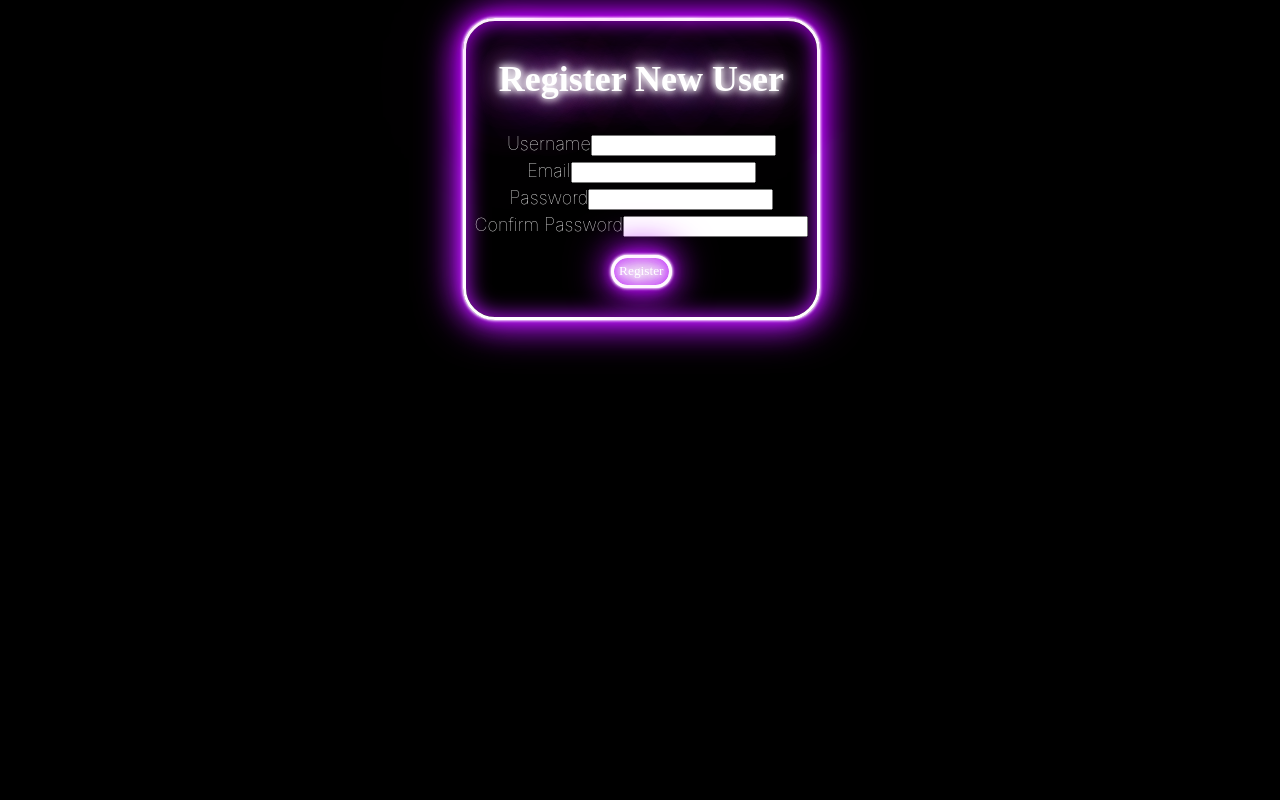
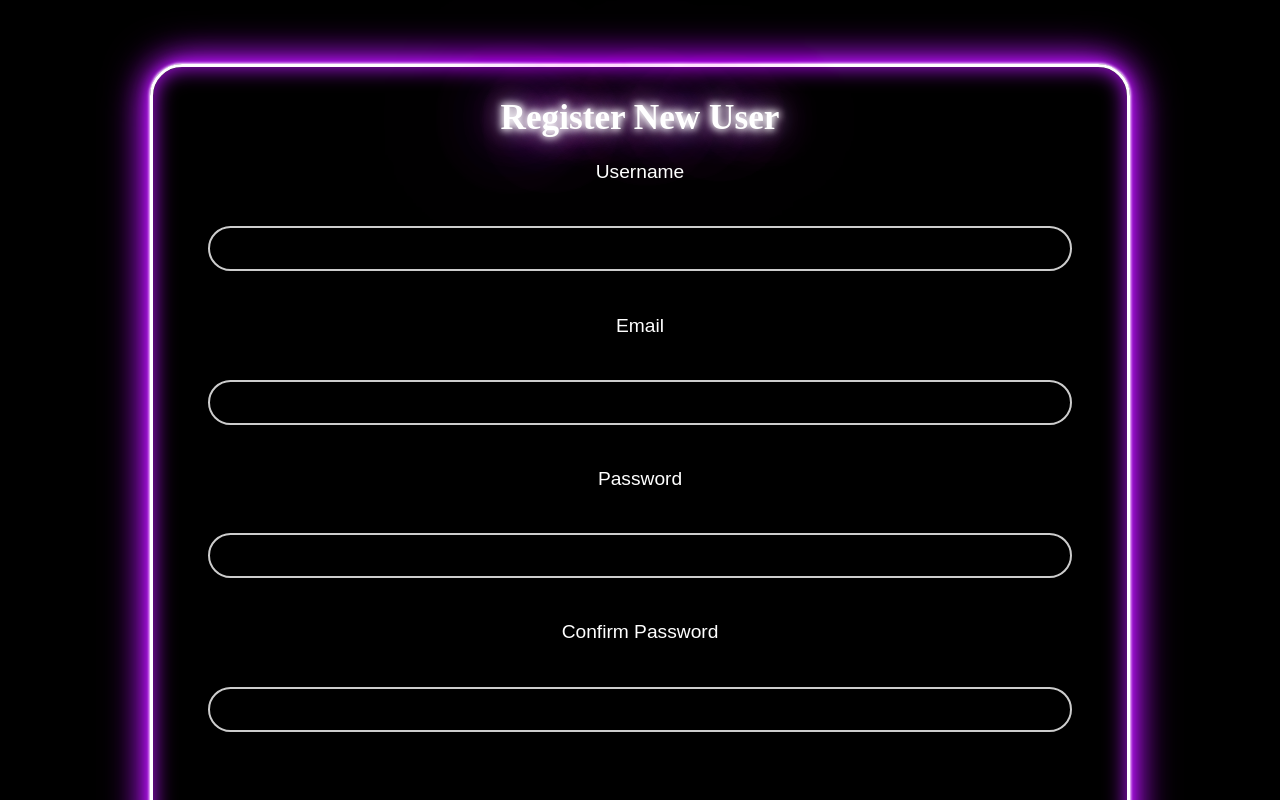
Before and after one commit to ryan-szalaty/gamer-corner, a React (Create React App) app: page / in a window 1280 px wide. Shown: the top 800 px of the page. Built offline with nearby package versions, Linux system fonts and the light colour scheme.

Commit message:
Added styling.

```diff
--- a/src/App.css
+++ b/src/App.css
@@ -1,23 +1,73 @@
 body {
-  font-size: 18px;
-  font-weight: 1.5;
-  line-height: 1.5;
   background-color: black;
-  margin: 0;
   color: white;
   width: 100%;
-  display: flex;
-  align-items: center;
-  justify-content: center;
+  font-size: 1.1rem;
 }
 
-.form {
-  width: 95%;
+form {
+  margin: 5% auto;
+  width: 75%;
 }
 
-.form-field .submitButton {
-  width: 100%;
-  height: auto;
+.form-field-area {
+  margin: 0 auto;
+  width: 90%;
+}
+
+.form-field {
+  font-family: sans-serif;
+  font-size: 1.2rem;
+  margin-bottom: 5%;
+  display: flex;
+  flex-direction: column;
+}
+
+.form-field input {
+  margin-top: 5%;
+  padding: 10px;
+  border-radius: 2rem;
+  border: solid 2px white;
+  color: white;
+  font-size: 1.1rem;
+  background-color: black;
+  opacity: 0.8;
+}
+
+.form-field input:focus {
+  opacity: 1.0;
+  box-shadow: 0 0 0.2rem #fff, 0 0 0.2rem #fff, 0 0 2rem #bc13fe,
+    0 0 0.8rem #bc13fe, 0 0 2.8rem #bc13fe, inset 0 0 1.3rem #bc13fe;
+}
+
+.form-field input:hover {
+  transition: 0.5s;
+  opacity: 1.0;
+  box-shadow: 0 0 0.2rem #fff, 0 0 0.2rem #fff, 0 0 2rem #bc13fe,
+    0 0 0.8rem #bc13fe, 0 0 2.8rem #bc13fe, inset 0 0 1.3rem #bc13fe;
+  cursor: pointer;
+}
+
+button {
+  width: 30%;
+  font-size: 1.1rem;
+  font-family: cursive;
+  opacity: 0.8;
+}
+
+button:hover {
+  transition: 0.5s;
+  opacity: 1;
+  cursor: pointer;
+  box-shadow: 0 0 0.2rem #fff, 0 0 0.2rem #fff, 0 0 2rem #bc13fe,
+    0 0 0.8rem #bc13fe, 0 0 2.8rem #bc13fe, inset 0 0 1.3rem #bc13fe;
+  text-shadow: 0 0 7px #fff, 0 0 10px #fff, 0 0 21px #fff, 0 0 42px #bc13fe,
+    0 0 82px #bc13fe, 0 0 92px #bc13fe, 0 0 102px #bc13fe, 0 0 151px #bc13fe;
+}
+
+.errorSection {
+  font-size: 1.1rem;
+  color: white;
 }
 
 .neonBorderPurple {
@@ -43,10 +93,6 @@ body {
   border: 0.2rem solid #fff;
   border-radius: 2rem;
   padding: 0.4em;
-  box-shadow: 0 0 0.2rem #fff, 0 0 0.2rem #fff, 0 0 2rem #bc13fe,
-    0 0 0.8rem #bc13fe, 0 0 2.8rem #bc13fe, inset 0 0 1.3rem #bc13fe;
-  font-family: cursive;
   color: #fff;
-  text-shadow: 0 0 7px #fff, 0 0 10px #fff, 0 0 21px #fff, 0 0 42px #bc13fe,
-    0 0 82px #bc13fe, 0 0 92px #bc13fe, 0 0 102px #bc13fe, 0 0 151px #bc13fe;
+  background-color: black;
 }
--- a/src/components/Register.jsx
+++ b/src/components/Register.jsx
@@ -40,9 +40,10 @@ function Register() {
   };
 
   return (
-    <form className="form neonBorderPurple">
+    <form className="neonBorderPurple">
       <h1 className="neonTextPurple">Register New User</h1>
 
+      <div className="form-field-area">
         <div className="form-field">
           <label htmlFor="username">Username</label>
           <input
@@ -78,11 +79,15 @@ function Register() {
             onChange={(event) => setConfirmPassword(event.target.value)}
           />
         </div>
+      </div>
 
       <div className="submitButton">
-        <button className="neonButtonPurple"
-          onClick={() =>
+        <button
+          className="neonButtonPurple"
+          onClick={(event) => {
+            event.preventDefault();
             sendUserInfo(username, email, password, confirmPassword)
+          }
           }
         >
           Register
```
Lines whose indentation alone changed are shown as unchanged.
